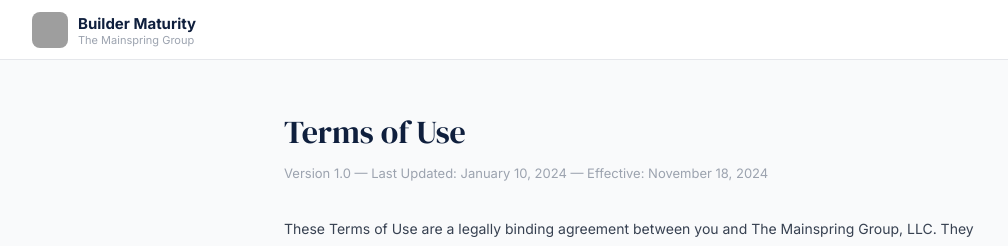
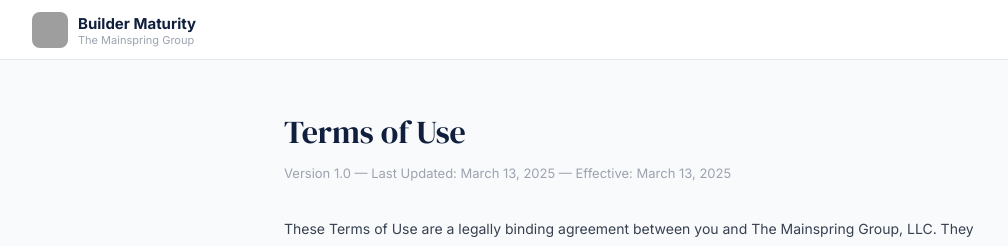
Before and after one commit to matt-tmg-hub/maturity, a Next.js app: page /terms in a window 1280 px wide. Shown: the top 246 px of the page, without its empty margins (0-1008 px from the left). Built offline with nearby package versions, Linux system fonts and the light colour scheme; grey boxes are pictures that could not be loaded.

Commit message:
Update terms dates to today

```diff
--- a/app/terms/page.tsx
+++ b/app/terms/page.tsx
@@ -12,7 +12,7 @@ export default function TermsPage() {
       </nav>
       <div style={{maxWidth:760,margin:'0 auto',padding:'48px 24px 80px'}}>
         <h1 style={{fontFamily:"'DM Serif Display',serif",fontSize:32,color:'#0f1f3d',marginBottom:8}}>Terms of Use</h1>
-        <p style={{fontSize:13,color:'#9ca3af',marginBottom:32}}>Version 1.0 &mdash; Last Updated: January 10, 2024 &mdash; Effective: November 18, 2024</p>
+        <p style={{fontSize:13,color:'#9ca3af',marginBottom:32}}>Version 1.0 &mdash; Last Updated: March 13, 2025 &mdash; Effective: March 13, 2025</p>
         <div style={{fontSize:14,color:'#374151',lineHeight:1.8}}>
           <p style={{marginBottom:16}}>These Terms of Use are a legally binding agreement between you and The Mainspring Group, LLC. They govern your use of the Builder Maturity Assessment platform at buildermaturity.com.</p>
           <p style={{marginBottom:24,fontWeight:600}}>PLEASE READ THESE TERMS CAREFULLY. THEY CONTAIN A BINDING ARBITRATION AGREEMENT AND CLASS ACTION WAIVER.</p>
```
